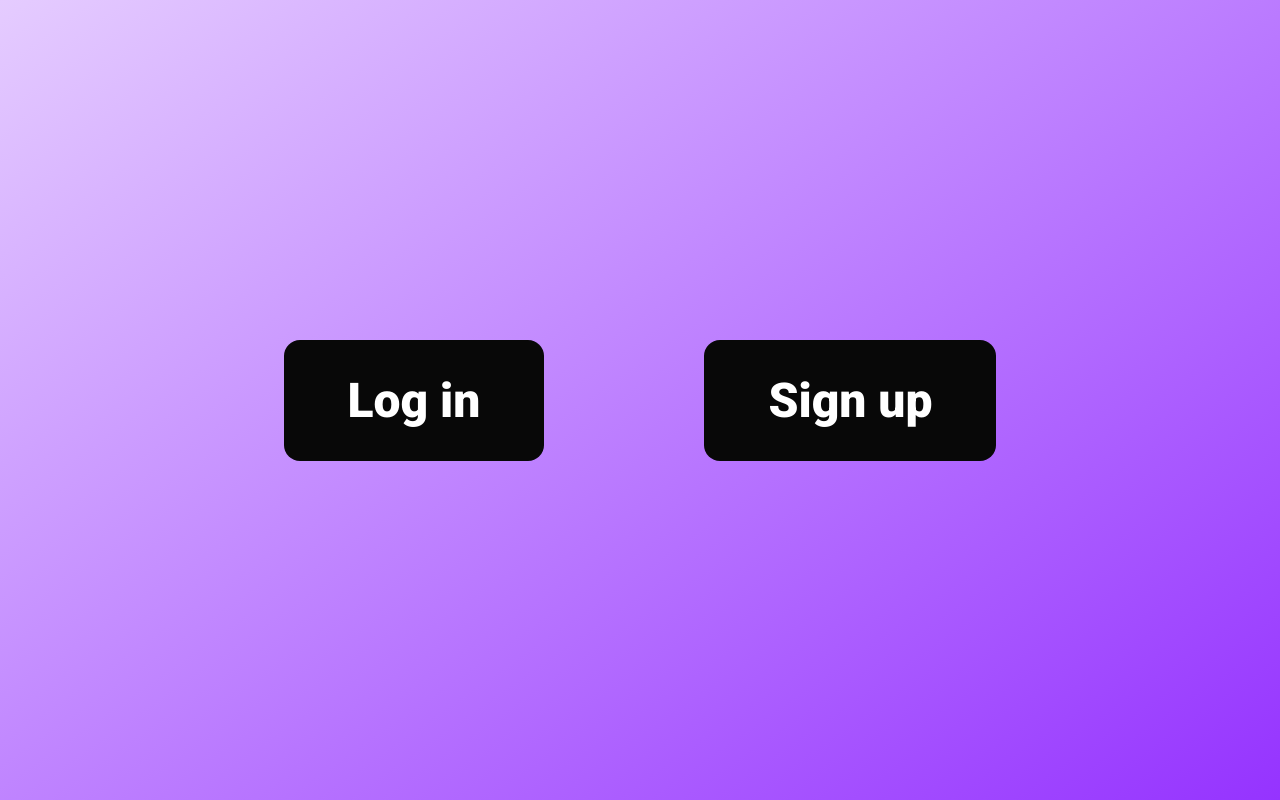
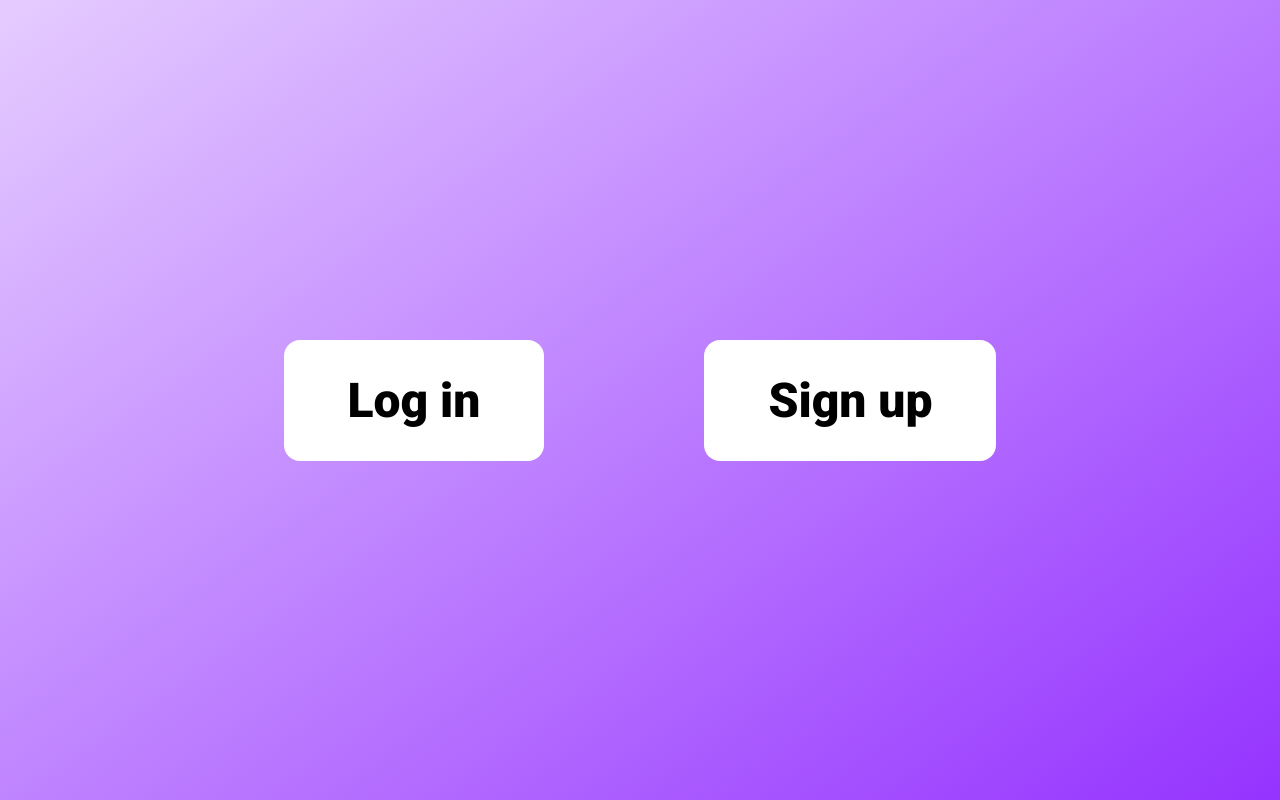
Before and after one commit to Ozaku21/Login-Signup, a React (Vite) app: page / in a window 1280 px wide. Built offline with nearby package versions, Linux system fonts and the light colour scheme.

Commit message:
first commit

```diff
--- a/src/main.css
+++ b/src/main.css
@@ -29,10 +29,10 @@
   font-size: 3rem;
   font-weight: 800;
   text-decoration: none;
-  color: #fff;
+  color: #000;
   padding: 2rem 4rem;
   border-radius: 1rem;
-  background-color: #080808;
+  background-color: #fff;
   cursor: pointer;
   transition: 0.15s ease-out;
 }
```
